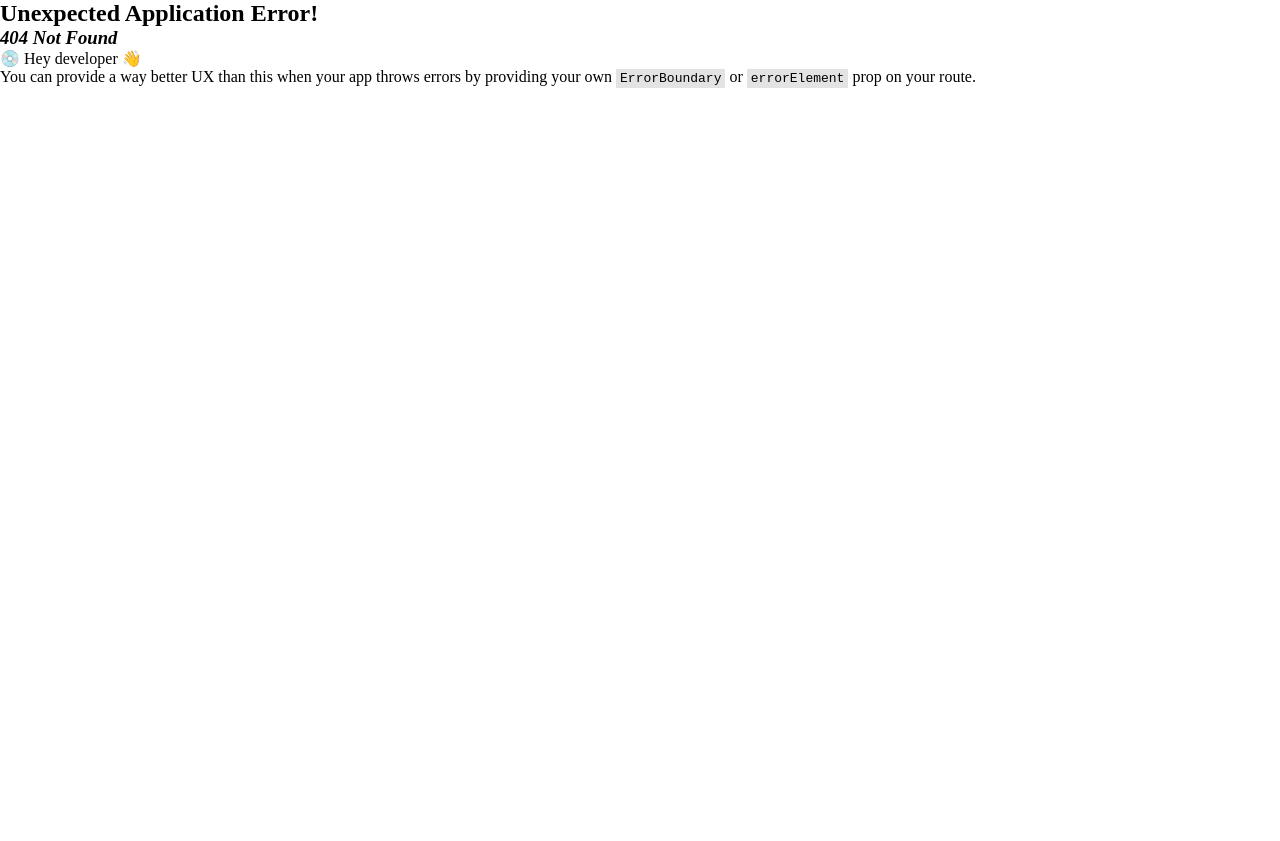
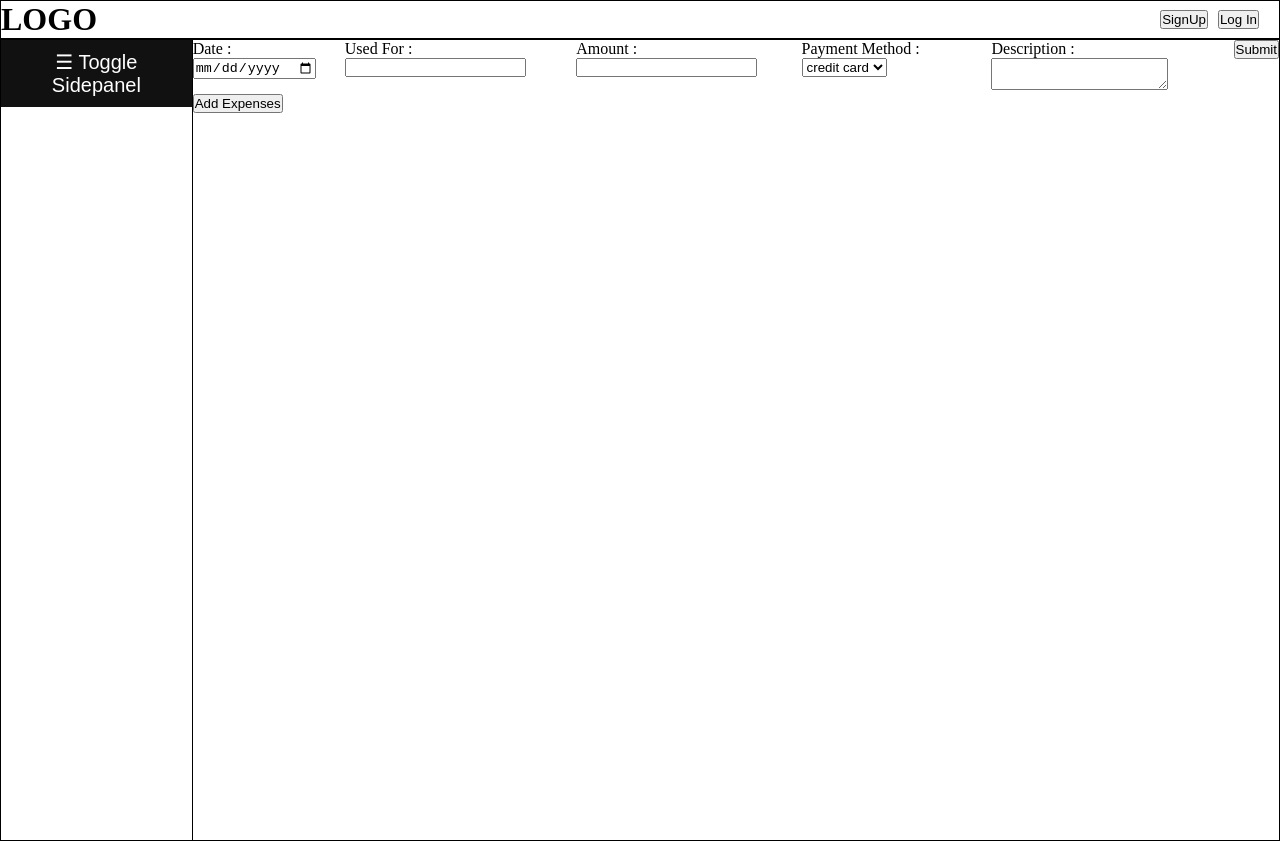
Before and after one commit to krushnadiwate2417/myorgnizer, a React (Vite) app: page /home/expenses in a window 1280 px wide. Before the commit this address had no page. Before the commit the page ends 800 px from the top, so only its background shows below. Built offline with nearby package versions, Linux system fonts and the light colour scheme.

Commit message:
Expense Module

```diff
--- a/App.jsx
+++ b/App.jsx
@@ -7,6 +7,8 @@ import Home from "./Home";
 import Header from "./Header";
 import { createBrowserRouter, RouterProvider, Outlet } from "react-router-dom";
 import UserContext from "./Context/UserContext";
+import Expenses from "./Modules/Expenses";
+import WelcomePage from "./Modules/WelcomePage";
 
 const App = () => {
   const [Useremail, setUserEmail] = useState("");
@@ -17,7 +19,10 @@ const App = () => {
     <>
       <UserContext.Provider value={{ data, setUserEmail }}>
         <Header />
-        <Outlet />
+
+        <main>
+          <Outlet />
+        </main>
       </UserContext.Provider>
     </>
   );
@@ -43,6 +48,16 @@ const appRouter = createBrowserRouter([
       {
         path: "/home",
         element: <Home />,
+        children: [
+          {
+            path: "/home",
+            element: <WelcomePage />,
+          },
+          {
+            path: "expenses",
+            element: <Expenses />,
+          },
+        ],
       },
     ],
   },
--- a/Header.jsx
+++ b/Header.jsx
@@ -3,7 +3,7 @@ import { Link } from "react-router-dom";
 const Header = () => {
   return (
     <>
-      <div className="header-flex">
+      <header>
         <div>
           <h1>LOGO</h1>
         </div>
@@ -22,7 +22,7 @@ const Header = () => {
             </Link>
           </li>
         </div>
-      </div>
+      </header>
     </>
   );
 };
--- a/Home.jsx
+++ b/Home.jsx
@@ -1,9 +1,23 @@
+import { Link, Outlet, useParams } from "react-router-dom";
+import MySidebar from "./Reuseables/MySidebar";
+import Expenses from "./Modules/Expenses";
+
 const Home = () => {
   const userToken = localStorage.getItem("userToken");
   console.log(userToken);
+
   return (
     <>
-      <div>HOME PAGE</div>
+      <div className="home-grid">
+        <div className="Home-sidebar">
+          <MySidebar>
+            <Link to={"/home/expenses"}>My Expenses</Link>
+          </MySidebar>
+        </div>
+        <div className="home-main-content">
+          <Outlet />
+        </div>
+      </div>
     </>
   );
 };
--- /dev/null
+++ b/Modules/Expenses.jsx
@@ -0,0 +1,79 @@
+// import { useState } from "react";
+
+// const [hidingForm, setHidingForm] = useState(true);
+
+// const fileds = ["Date","Method","Amount",]
+const options = [
+  "Food & Dining",
+  "Transportation",
+  "Utilities",
+  "Rent/Mortgage",
+  "Groceries",
+  "Entertainment",
+  "Health & Fitness",
+  "Education",
+  "Shopping",
+  "Insurance",
+  "Savings & Investment",
+  "Others",
+];
+
+const methods = ["credit card", "debit card", "upi", "cash", "loan"];
+
+const Expenses = () => {
+  return (
+    <>
+      <form className="Main-content">
+        <div>
+          <label>Date : </label>
+          <input type="date" />
+        </div>
+        <div>
+          <label>Used For : </label>
+          <input list="Used-For" />
+          <datalist id="Used-For">
+            {options.map((option) => {
+              return <option value={option} />;
+            })}
+          </datalist>
+        </div>
+        <div>
+          <label>Amount : </label>
+          <input type="number" />
+        </div>
+        <div>
+          <label>Payment Method : </label>
+          <select id="Payment-Method" name="Payment">
+            {methods.map((method) => {
+              return <option value={method}>{method}</option>;
+            })}
+          </select>
+        </div>
+        <div>
+          <label>Description : </label>
+          <textarea />
+        </div>
+        <div>
+          <button
+          // onClick={() => {
+          //   setHidingForm(true);
+          // }}
+          >
+            Submit
+          </button>
+        </div>
+      </form>
+      <div>
+        <button
+        // onClick={() => {
+        //   setHidingForm(false);
+        // }}
+        >
+          Add Expenses
+        </button>
+      </div>
+    </>
+  );
+};
+
+export default Expenses;
--- /dev/null
+++ b/Modules/WelcomePage.jsx
@@ -0,0 +1,11 @@
+const WelcomePage = () => {
+  return (
+    <>
+      <div>
+        <h1>Welcome</h1>
+      </div>
+    </>
+  );
+};
+
+export default WelcomePage;
--- a/Reuseables/Input-Otp.jsx
+++ b/Reuseables/Input-Otp.jsx
@@ -4,7 +4,6 @@ import UserContext from "../Context/UserContext";
 import { Navigate, useFetcher } from "react-router-dom";
 const Otp = () => {
   const [values, setValues] = useState(["", "", "", "", ""]); // State for the input values
-  const [otp, setOtp] = useState("");
   const navigate = useNavigate();
   const inputs = useRef([]); // References for the input fields
   const { data } = useContext(UserContext);
--- /dev/null
+++ b/Reuseables/MySidebar.jsx
@@ -0,0 +1,31 @@
+import { useState } from "react";
+
+const MySidebar = ({ children }) => {
+  const [width, setWidth] = useState(0);
+
+  return (
+    <>
+      <div
+        id="mySidepanel"
+        className="sidepanel"
+        style={{ width: width }}
+        onClick={() => {
+          setWidth(0);
+        }}
+      >
+        <button className="closebtn">&times;</button>
+        <p>{children}</p>
+      </div>
+      <button
+        className="openbtn"
+        onClick={() => {
+          setWidth(250);
+        }}
+      >
+        &#9776; Toggle Sidepanel
+      </button>
+    </>
+  );
+};
+
+export default MySidebar;
--- a/style.css
+++ b/style.css
@@ -99,9 +99,8 @@
   display: none;
 }
 
-.header-flex {
+header {
   display: flex;
-  height: 10vw;
   justify-content: space-between;
   align-items: center;
   border: 1px solid black;
@@ -109,7 +108,6 @@
 
 .header-list-flex {
   display: flex;
-  height: 10vw;
   gap: 10px;
   margin-right: 20px;
   justify-content: center;
@@ -119,3 +117,88 @@
 .header-list-flex > li {
   list-style: none;
 }
+
+.home-grid {
+  display: grid;
+  grid-template-columns: 15% 85%;
+  border: 1px solid black;
+}
+
+.Home-sidebar {
+  border-right: 1px solid black;
+  display: flex;
+  flex-direction: column;
+}
+
+.Main-content {
+  display: flex;
+  justify-content: space-around;
+}
+
+.Main-content > div > input[type="number"]::-webkit-inner-spin-button,
+input[type="number"]::-webkit-outer-spin-button {
+  -webkit-appearance: none;
+}
+
+input[type="number"] {
+  -moz-appearance: textfield;
+}
+
+.Main-content-head {
+  display: flex;
+}
+
+/* The sidepanel menu */
+.sidepanel {
+  height: 100vh; /* Specify a height */
+  width: 0; /* 0 width - change this with JavaScript */
+  position: fixed; /* Stay in place */
+  z-index: 1; /* Stay on top */
+  left: 0;
+  background-color: #111; /* Black*/
+  overflow-x: hidden; /* Disable horizontal scroll */
+  padding-top: 60px; /* Place content 60px from the top */
+  transition: 0.5s; /* 0.5 second transition effect to slide in the sidepanel */
+}
+
+/* The sidepanel links */
+.sidepanel p {
+  padding: 8px 8px 8px 32px;
+  text-decoration: none;
+  font-size: 25px;
+  color: #818181;
+  display: block;
+  transition: 0.3s;
+}
+
+/* When you mouse over the navigation links, change their color */
+.sidepanel p:hover {
+  color: #f1f1f1;
+}
+
+/* Position and style the close button (top right corner) */
+.sidepanel .closebtn {
+  position: absolute;
+  top: 0;
+  right: 25px;
+  font-size: 36px;
+  margin-left: 50px;
+}
+
+/* Style the button that is used to open the sidepanel */
+.openbtn {
+  font-size: 20px;
+  cursor: pointer;
+  background-color: #111;
+  color: white;
+  padding: 10px 15px;
+  border: none;
+}
+
+.openbtn:hover {
+  background-color: #444;
+}
+
+.home-main-content {
+  height: 100vh;
+}
```
